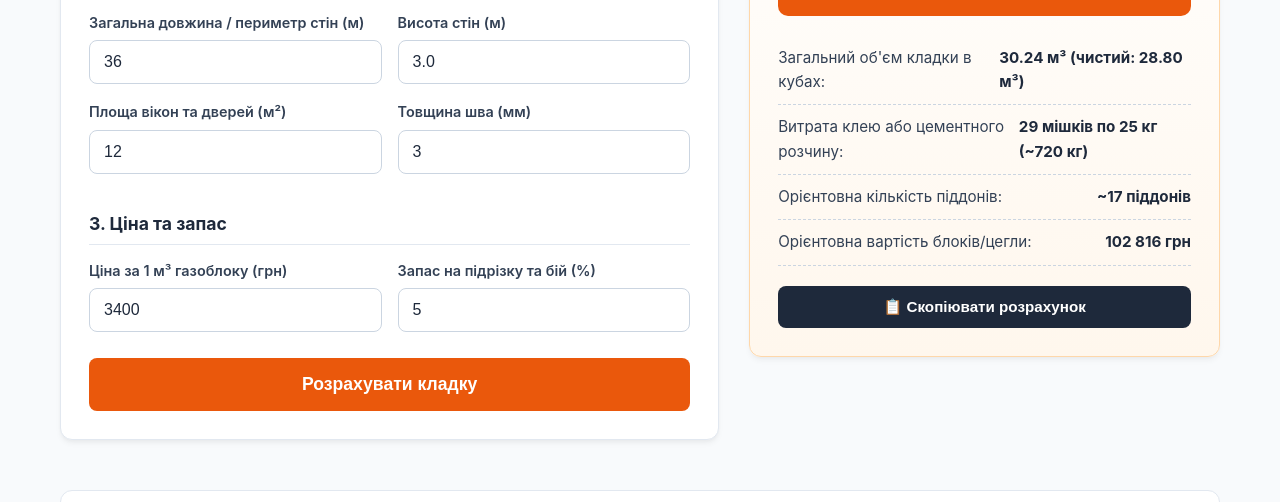
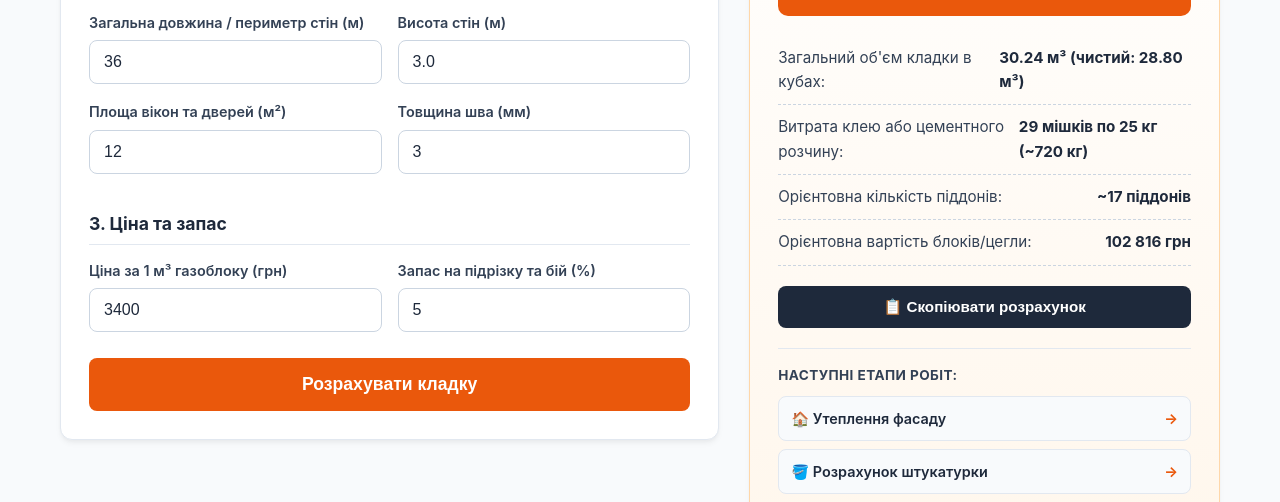
Before and after one commit to vladimir402026/bud-calc, a plain HTML site: page stiny/kladka.html in a window 1280 px wide. Shown: the part 450-952 px from the top of the page. Drawn offline with Linux system fonts and the light colour scheme.

Commit message:
Update kladka.html

```diff
--- a/stiny/kladka.html
+++ b/stiny/kladka.html
@@ -118,6 +118,20 @@
                 </ul>
 
                 <button class="btn-copy" id="copyBtn" onclick="copyResults()">📋 Скопіювати розрахунок</button>
+                                <div class="result-next-steps">
+                    <div class="result-next-title">Наступні етапи робіт:</div>
+                    <div class="result-next-links">
+                        <a href="uteplyuvach.html" class="result-next-link">
+                            <span>🏠 Утеплення фасаду</span>
+                            <span class="arrow">&rarr;</span>
+                        </a>
+                        <a href="shtukaturka.html" class="result-next-link">
+                            <span>🪣 Розрахунок штукатурки</span>
+                            <span class="arrow">&rarr;</span>
+                        </a>
+                    </div>
+                </div>
+
             </div>
         </div>
 
```
